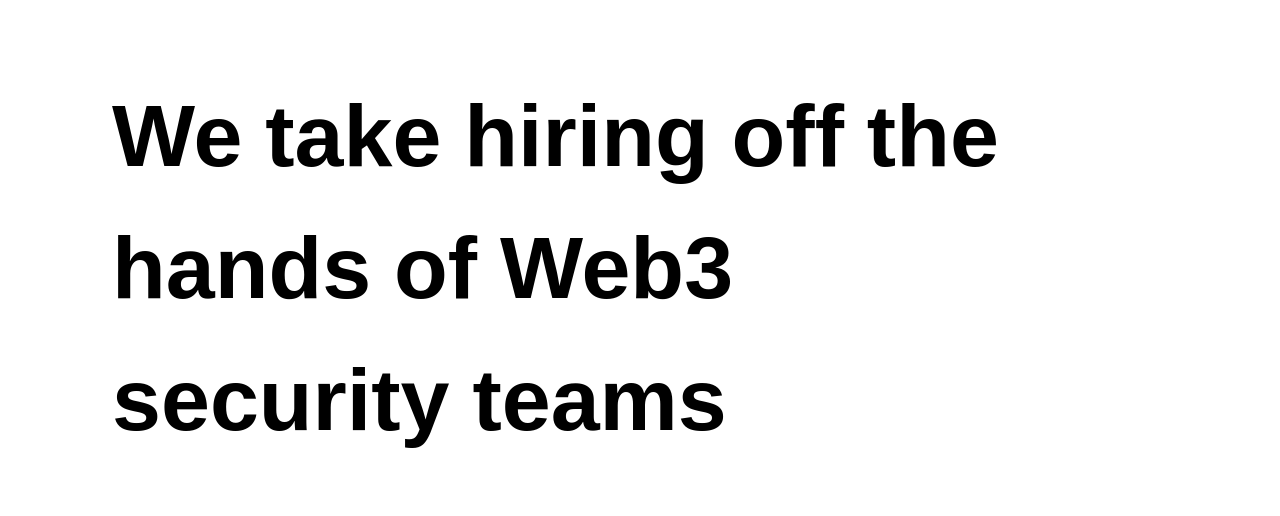
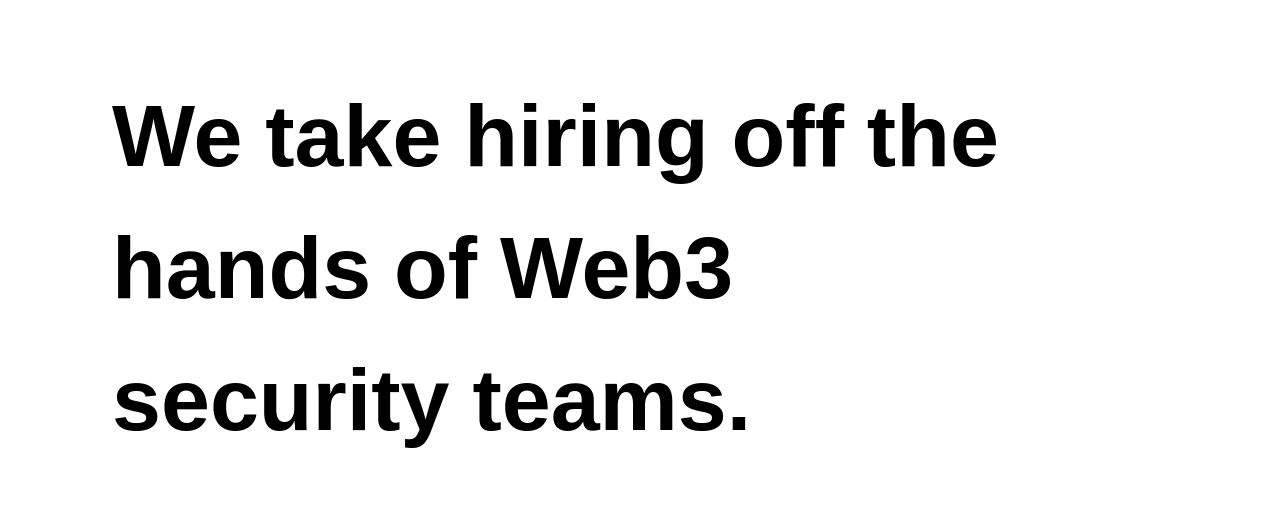
Before and after one commit to Sebcuadros/ScaleSecurity, a Next.js app: page / in a window 1280 px wide. Shown: the part 122-638 px from the top of the page. Built offline with nearby package versions, Linux system fonts and the light colour scheme.

Commit message:
padding standardized for hero

```diff
--- a/components/copy/index.tsx
+++ b/components/copy/index.tsx
@@ -4,9 +4,9 @@ export default function Copy() {
     return (
         <div className="z-10 w-screen relative bg-white text-black">
             <div className="text-left py-28 px-3 md:px-16 lg:px-28 max-w-6xl">
-                <h1 className="text-4xl sm:text-3xl md:text-4xl lg:text-5xl xl:text-6xl 2xl:text-7xl font-bold">We take hiring off the hands of Web3 security teams</h1>
+                <h1 className="text-4xl sm:text-3xl md:text-4xl lg:text-5xl xl:text-6xl 2xl:text-7xl font-bold">We take hiring off the hands of Web3 security teams.</h1>
             </div>
-            <div>
+            <div className="px-3 md:px-16 lg:px-28">
                 <video autoPlay loop>
                 <source src="/glitch.mp4"/>
                 </video>
```
